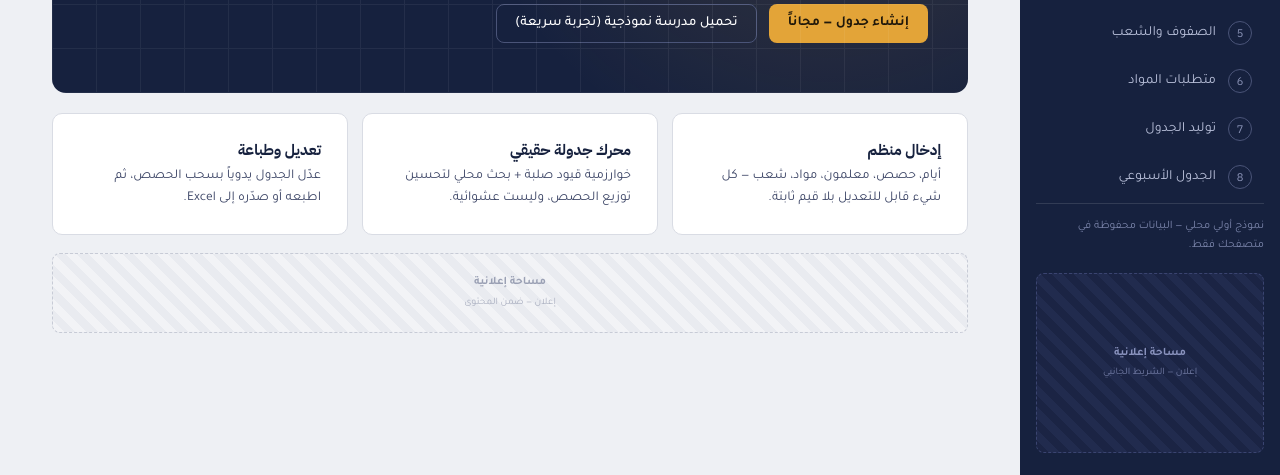
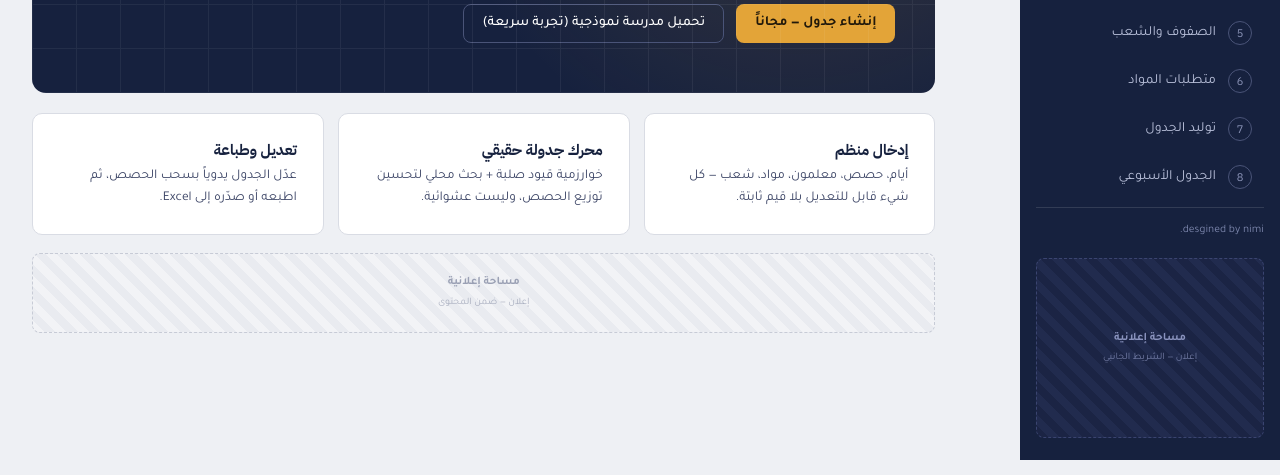
Before and after one commit to nimirzuher/jadwaly, a plain HTML site: page index.html in a window 1280 px wide. Shown: the part 340-815 px from the top of the page. Drawn offline with Linux system fonts and the light colour scheme.

Commit message:
Update index.html

```diff
--- a/index.html
+++ b/index.html
@@ -768,9 +768,9 @@
           <div class="step-num">${i===0?'★':i}</div>
           <div>${s.label}</div>
         </div>`).join('')}
-      <div class="sidebar-foot">نموذج أولي محلي — البيانات محفوظة في متصفحك فقط.</div>
+      <div class="sidebar-foot">desgined by nimi.</div>
       ${renderAdSlot('sidebar','إعلان — الشريط الجانبي')}
-    </div>
+    </div>r alshbly
     <div class="main">
       <div class="topbar no-print">
         <h1>${state.school.name || 'مشروع جدول جديد'}</h1>
```
